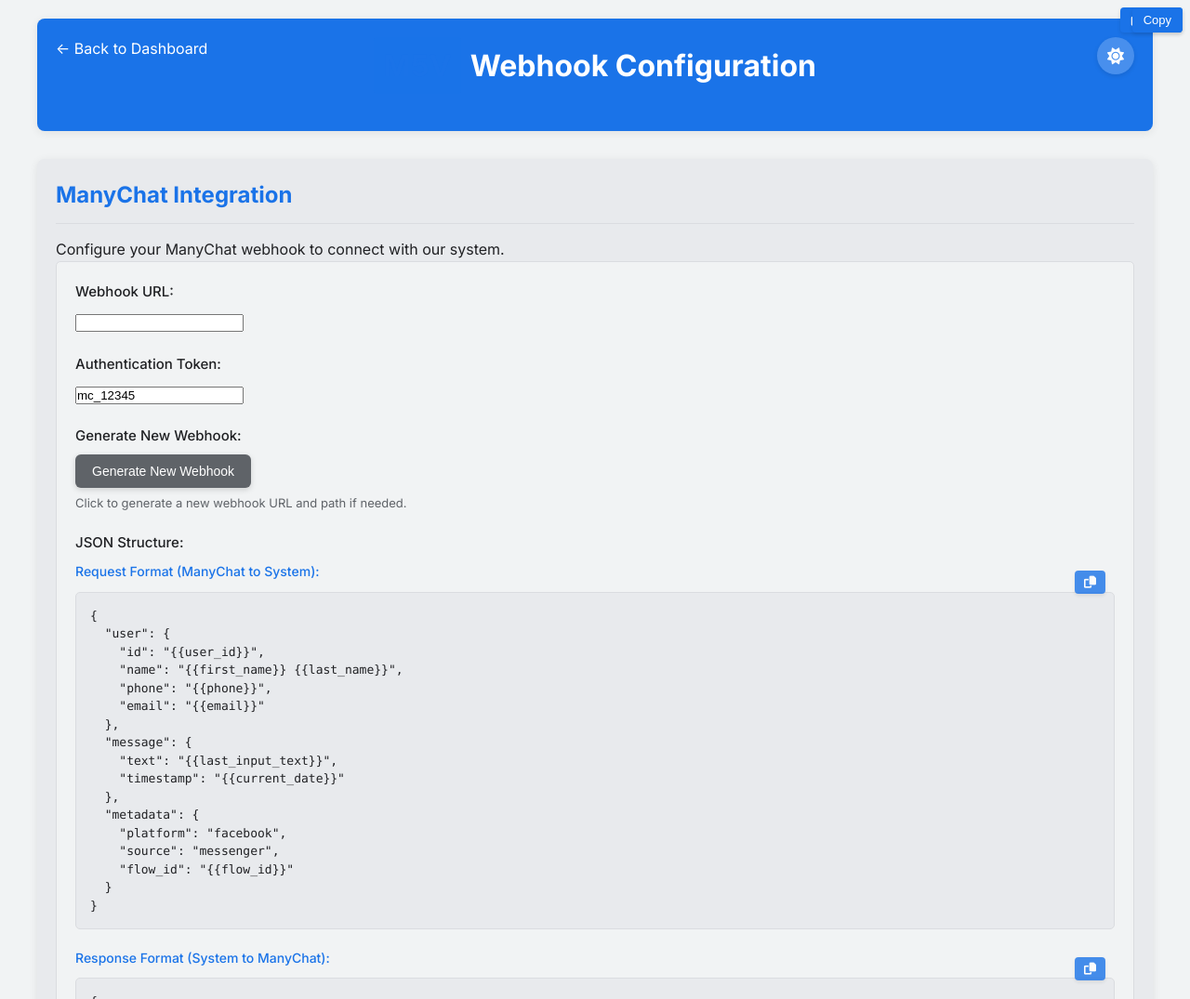
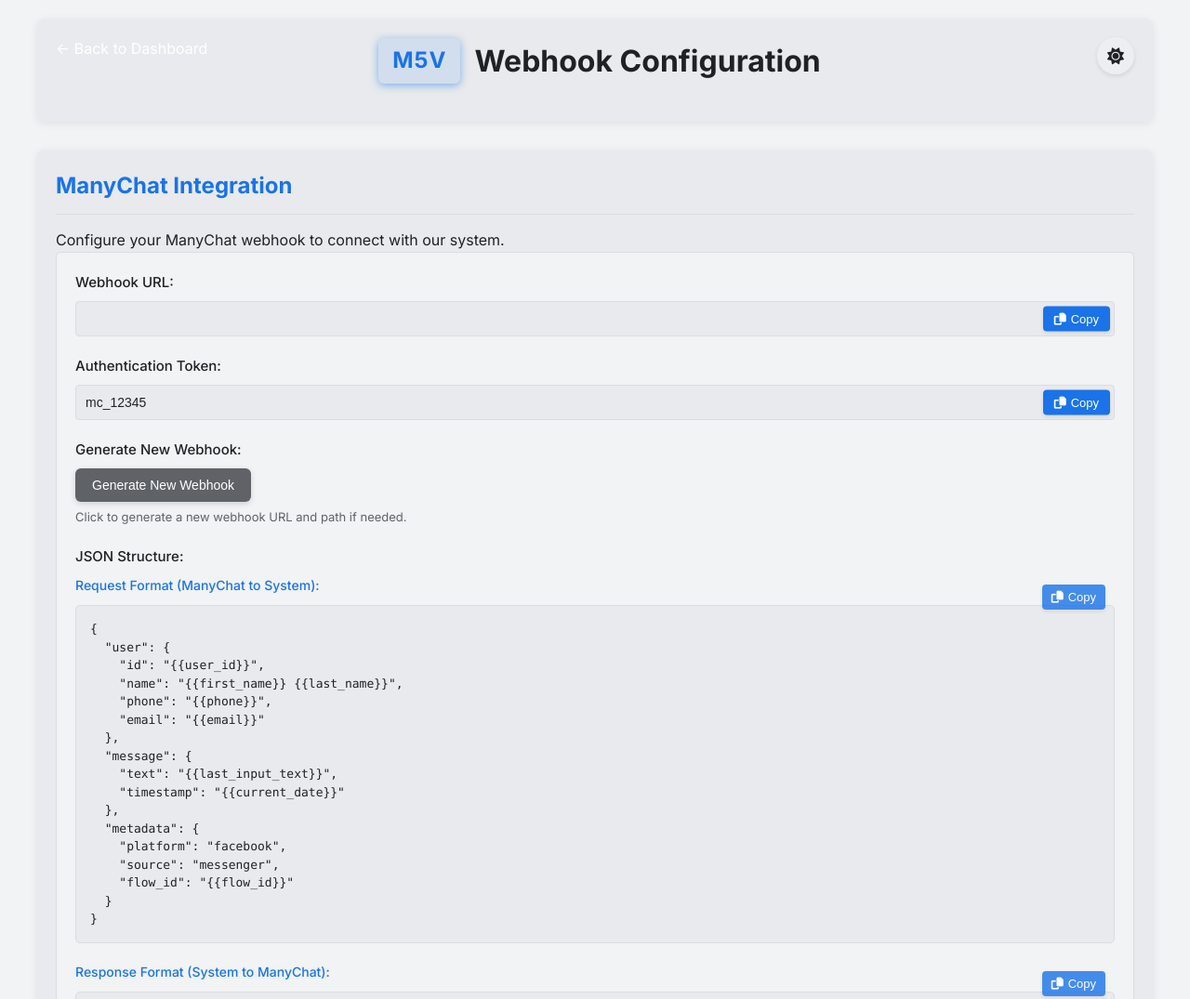
Before and after one commit to edrigu1989/Holder, a website: page webhook-settings.html in a window 1280 px wide. Shown: the top 1075 px of the page at 93% size. Drawn offline with Linux system fonts and the light colour scheme; sample sign-in values are in the browser's storage.

Commit message:
Mejora del logo M5V y estilos de botones

```diff
--- a/webhook-settings.html
+++ b/webhook-settings.html
@@ -65,8 +65,8 @@
         }
 
         header {
-            background-color: var(--primary);
-            color: white;
+            background-color: var(--bg-white);
+            color: var(--text-dark);
             padding: 20px;
             text-align: center;
             margin-bottom: 30px;
@@ -75,9 +75,31 @@
             position: relative;
         }
 
+        .logo-container {
+            display: flex;
+            align-items: center;
+            justify-content: center;
+            margin-bottom: 0;
+        }
+
+        .logo-text {
+            font-family: var(--font-primary);
+            font-weight: 700;
+            font-size: 28px;
+            color: var(--logo-primary);
+            text-align: center;
+            background-color: rgba(26, 115, 232, 0.1);
+            padding: 5px 15px;
+            border-radius: 6px;
+            box-shadow: 0 2px 8px var(--logo-shadow);
+            margin-right: 15px;
+            letter-spacing: 1px;
+        }
+
         header h1 {
             margin: 0;
             font-size: 2rem;
+            color: var(--text-dark);
             text-align: center;
             display: flex;
             align-items: center;
@@ -85,13 +107,8 @@
         }
 
         header h1::before {
-            content: "M5V";
-            font-weight: 700;
-            color: var(--primary);
-            margin-right: 10px;
-            background-color: rgba(26, 115, 232, 0.1);
-            padding: 5px 10px;
-            border-radius: 4px;
+            content: "";
+            display: none;
         }
 
         .back-link {
@@ -202,7 +219,7 @@
         }
 
         .copy-btn i {
-            margin-right: 0;
+            margin-right: 5px;
         }
 
         .copy-btn:hover {
@@ -444,11 +461,16 @@
         }
 
         .btn.secondary {
-            background-color: var(--secondary);
+            background-color: #5f6368;
+            color: white;
+            border: none;
+            box-shadow: 0 2px 6px rgba(0, 0, 0, 0.15);
         }
 
         .btn.secondary:hover {
             background-color: #4a4e52;
+            transform: translateY(-2px);
+            box-shadow: 0 4px 12px rgba(0, 0, 0, 0.2);
         }
 
         .btn.success {
@@ -579,13 +601,13 @@
             font-size: 14px;
             margin-top: 10px;
             font-weight: 500;
-            transition: background-color 0.2s, transform 0.1s, box-shadow 0.2s;
+            transition: all 0.25s ease;
             box-shadow: 0 2px 4px rgba(0, 0, 0, 0.1);
         }
 
         .save-btn:hover {
             background-color: #0b5fca;
-            transform: translateY(-1px);
+            transform: translateY(-2px);
             box-shadow: 0 4px 8px rgba(0, 0, 0, 0.15);
         }
 
@@ -604,13 +626,13 @@
             font-size: 14px;
             margin-top: 15px;
             font-weight: 500;
-            transition: background-color 0.2s, transform 0.1s, box-shadow 0.2s;
+            transition: all 0.25s ease;
             box-shadow: 0 2px 4px rgba(0, 0, 0, 0.1);
         }
 
         .test-btn:hover {
             background-color: #4a4e52;
-            transform: translateY(-1px);
+            transform: translateY(-2px);
             box-shadow: 0 4px 8px rgba(0, 0, 0, 0.15);
         }
 
@@ -723,12 +745,67 @@
             text-align: center;
             margin-left: 10px;
         }
+
+        /* Mejorar los estilos de los botones secundarios */
+        .btn.secondary {
+            background-color: #5f6368;
+            color: white;
+            border: none;
+            box-shadow: 0 2px 6px rgba(0, 0, 0, 0.15);
+        }
+
+        .btn.secondary:hover {
+            background-color: #4a4e52;
+            transform: translateY(-2px);
+            box-shadow: 0 4px 12px rgba(0, 0, 0, 0.2);
+        }
+
+        /* Mejorar los estilos de los botones de acción API */
+        .api-actions {
+            display: flex;
+            flex-wrap: wrap;
+            gap: 10px;
+            margin-top: 10px;
+        }
+
+        .api-actions .btn {
+            min-width: 120px;
+            display: flex;
+            align-items: center;
+            justify-content: center;
+        }
+
+        /* Añadir estilos para los botones de input-group */
+        .input-group {
+            position: relative;
+            display: flex;
+            width: 100%;
+        }
+
+        .input-group input {
+            flex: 1;
+            padding: 10px;
+            border: 1px solid var(--border-color);
+            border-radius: 4px;
+            font-size: 14px;
+            background-color: var(--bg-white);
+            color: var(--text-dark);
+        }
+
+        .input-group .copy-btn {
+            position: absolute;
+            right: 5px;
+            top: 50%;
+            transform: translateY(-50%);
+            z-index: 10;
+        }
     </style>
 </head>
 <body>
     <div class="container">
         <header>
             <div class="logo-container">
+                <span class="logo-text">M5V</span>
                 <h1>Webhook Configuration</h1>
             </div>
             <a href="index.html" class="back-link">← Back to Dashboard</a>
@@ -754,7 +831,7 @@
                     <label for="webhook-token">Authentication Token:</label>
                     <div class="input-group">
                         <input type="text" id="webhook-token" class="form-control" value="mc_12345" readonly>
-                        <button class="copy-btn" data-target="webhook-token">Copy</button>
+                        <button class="copy-btn" data-target="webhook-token"><i class="fas fa-copy"></i> Copy</button>
                     </div>
                 </div>
 
@@ -785,7 +862,7 @@
     "flow_id": "{{flow_id}}"
   }
 }</pre>
-                        <button class="copy-btn" data-target="request-json"><i class="fas fa-copy"></i></button>
+                        <button class="copy-btn" data-target="request-json"><i class="fas fa-copy"></i> Copy</button>
                     </div>
                     <div class="json-structure">
                         <h4>Response Format (System to ManyChat):</h4>
@@ -799,7 +876,7 @@
   "action": "process_request",
   "status": "pending"
 }</pre>
-                        <button class="copy-btn" data-target="response-json"><i class="fas fa-copy"></i></button>
+                        <button class="copy-btn" data-target="response-json"><i class="fas fa-copy"></i> Copy</button>
                     </div>
                     <small>Use these JSON structures as reference for your webhook integration. ManyChat variables like {{user_id}} will be replaced with actual values.</small>
                 </div>
@@ -880,7 +957,7 @@
     ]
   }
 }</pre>
-                        <button class="copy-btn" data-target="send-message-example"><i class="fas fa-copy"></i></button>
+                        <button class="copy-btn" data-target="send-message-example"><i class="fas fa-copy"></i> Copy</button>
                     </div>
                     <div class="json-structure">
                         <h4>Add Tag to Subscriber:</h4>
@@ -888,7 +965,7 @@
   "subscriber_id": "subscriber_id_here",
   "tag_name": "your_tag_name"
 }</pre>
-                        <button class="copy-btn" data-target="add-tag-example"><i class="fas fa-copy"></i></button>
+                        <button class="copy-btn" data-target="add-tag-example"><i class="fas fa-copy"></i> Copy</button>
                     </div>
                 </div>
 
@@ -979,7 +1056,7 @@
   "payload": null,
   "description": "quiz game with random questions"
 }</pre>
-                        <button class="copy-btn" data-target="pokemon-json-app"><i class="fas fa-copy"></i></button>
+                        <button class="copy-btn" data-target="pokemon-json-app"><i class="fas fa-copy"></i> Copy</button>
                     </div>
                     <small>This example shows how to integrate with the Pokémon API to fetch a list of Pokémon and their details. You can use this as a template for your own custom integrations.</small>
                 </div>
```
